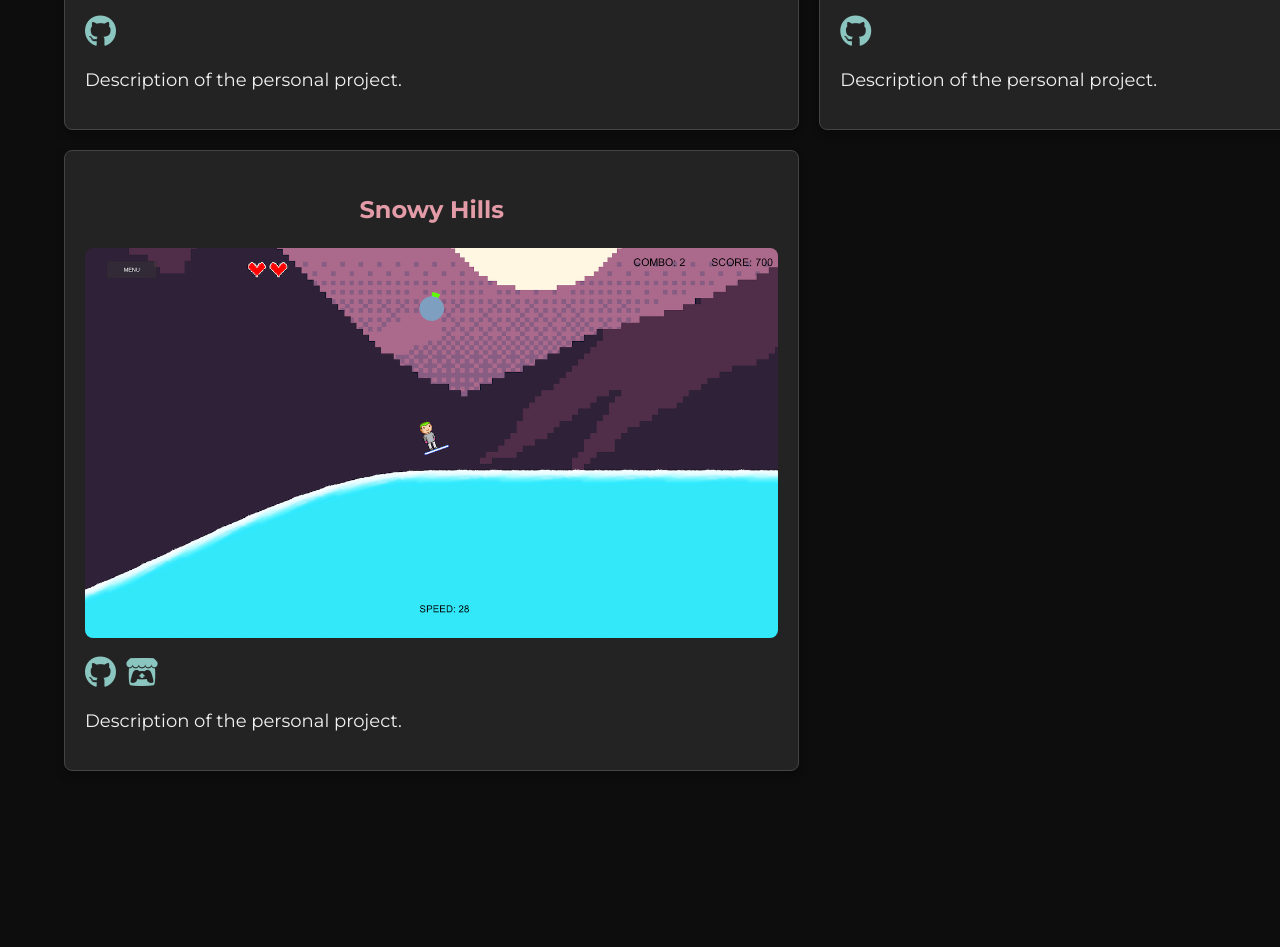
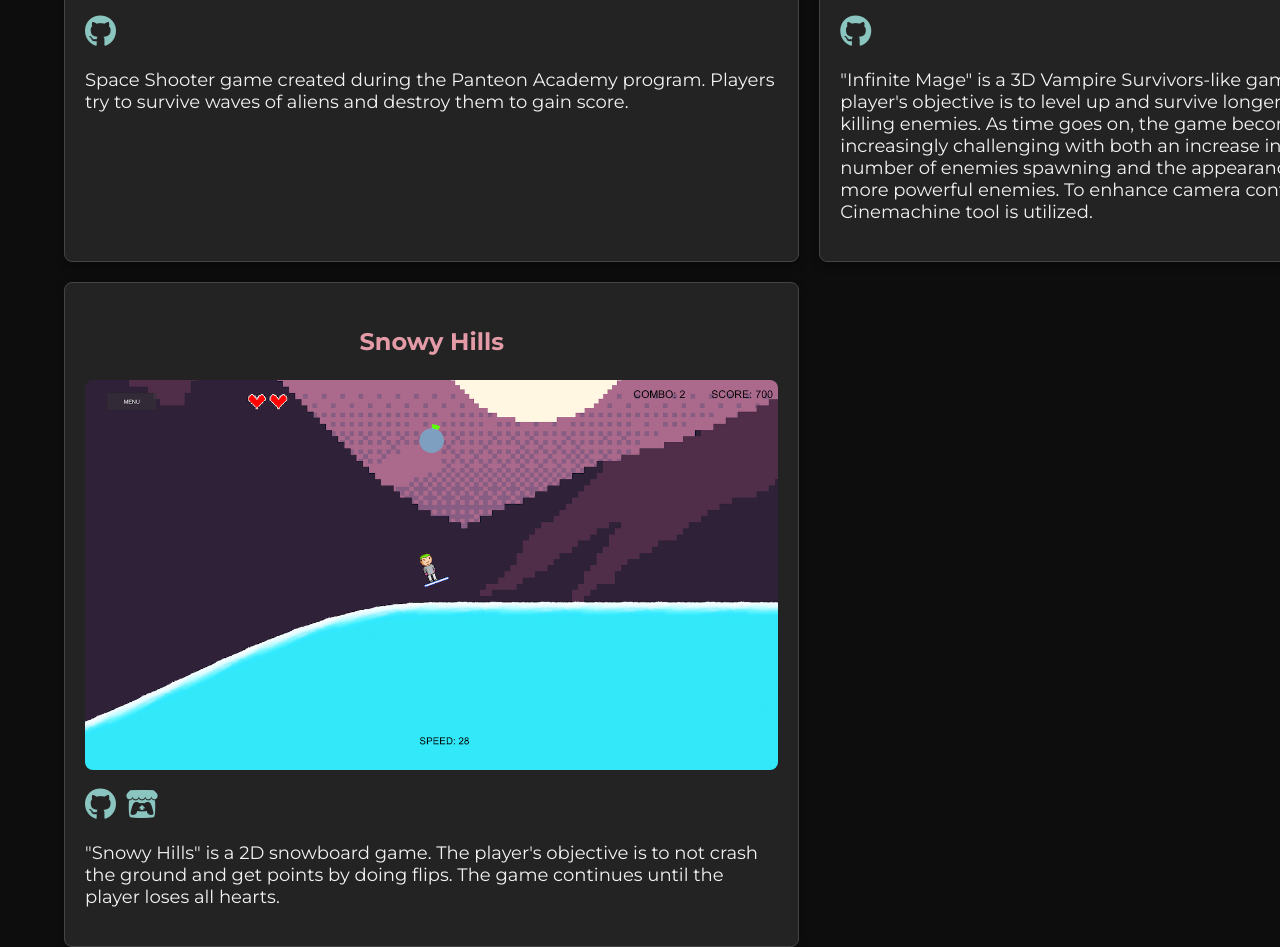
Before and after one commit to BerkayUslu/BerkayUslu.github.io, a plain HTML site: page index.html in a window 1280 px wide. Shown: the part 3373-4320 px from the top of the page. Before the commit the page ends 4184 px from the top, so only its background shows below. Drawn offline with Linux system fonts and the light colour scheme.

Commit message:
Resume added

```diff
--- a/index.html
+++ b/index.html
@@ -26,7 +26,7 @@
                             class="fab fa-github"></i></a>
                     <a href="#" class="icon" id="email-icon" aria-label="Email"><i class="fas fa-envelope"></i></a>
                     <span class="email" id="email-address">mberkayuslu@outlook.com</span>
-                    <a href="path/to/your_resume.pdf" target="_blank" class="resume-button">Resume <i
+                    <a href="Resources/mustafa_berkay_uslu_cv.pdf" target="_blank" class="resume-button">Resume <i
                             class="fas fa-arrow-down"></i></a>
                 </div>
             </div>
@@ -173,12 +173,14 @@
                         <a href="https://github.com/BerkayUslu/SpaceShooter" target="_blank" class="icon"
                             aria-label="GitHub"><i class="fab fa-github"></i></a>
                     </div>
-                    <p>Description of the personal project.</p>
+                    <p>Space Shooter game created during the Panteon Academy program. Players try to survive waves of
+                        aliens and destroy them to gain score.</p>
                 </div>
                 <div class="project-card">
                     <h3>Infinite Mage</h3>
                     <div class="image-container">
-                        <img src="Resources/Game Photos/InfiniteMage.png" alt="Personal Project Image 1" class="project-image">
+                        <img src="Resources/Game Photos/InfiniteMage.png" alt="Personal Project Image 1"
+                            class="project-image">
                     </div>
                     <div class="video-container">
                         <iframe class="project-video" src="https://www.youtube.com/embed/97Z3qSSbwkY" frameborder="0"
@@ -188,12 +190,17 @@
                         <a href="https://github.com/BerkayUslu/Infinite-Mage" target="_blank" class="icon"
                             aria-label="GitHub"><i class="fab fa-github"></i></a>
                     </div>
-                    <p>Description of the personal project.</p>
+                    <p>"Infinite Mage" is a 3D Vampire Survivors-like game. The player's
+                        objective is to level up and survive longer by killing enemies. As time goes on, the game
+                        becomes increasingly challenging with both an increase in the number of enemies spawning and the
+                        appearance of more powerful enemies. To enhance camera control, the Cinemachine tool is
+                        utilized.</p>
                 </div>
                 <div class="project-card">
                     <h3>Snowy Hills</h3>
                     <div class="image-container">
-                        <img src="Resources/Game Photos/SnowyHills.png" alt="Personal Project Image 2" class="project-image">
+                        <img src="Resources/Game Photos/SnowyHills.png" alt="Personal Project Image 2"
+                            class="project-image">
                     </div>
                     <div class="video-container">
                         <iframe class="project-video" src="https://www.youtube.com/embed/97Z3qSSbwkY" frameborder="0"
@@ -205,7 +212,8 @@
                         <a href="https://dreamsnail.itch.io/snowy-hills" target="_blank" class="icon"
                             aria-label="itch.io"><i class="fab fa-itch-io"></i></a>
                     </div>
-                    <p>Description of the personal project.</p>
+                    <p>"Snowy Hills" is a 2D snowboard game. The player's objective is to not crash the ground and get
+                        points by doing flips. The game continues until the player loses all hearts.</p>
                 </div>
             </div>
         </section>
```
Also changed, not shown: 1 other file.
